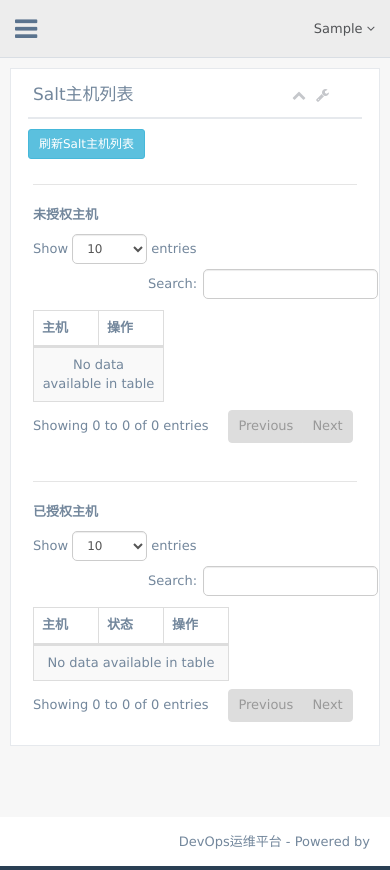
After one commit to wxmgcs/devops, a Django app: page /deploy/program_list/ in a window 390 px wide. The commit adds this page. Run offline with Django 3.2, Linux system fonts and the light colour scheme; the visitor is signed in with stand-in values (Sample User, id 1); data that the repository does not hold is empty; parts of the project's set-up code (start-up, migrations or seed data) failed here and were passed over; some libraries are stand-ins or nearby versions; some web fonts are replaced.

Commit message:
add program manage page

```diff
--- a/deploy/views.py
+++ b/deploy/views.py
@@ -387,6 +387,19 @@ def salt_key_list(request):
         return render(request, 'salt_key_list.html', {'all_minions':minions,'all_minions_pre':minions_pre})
     else:
         raise Http404
+
+
+@login_required
+def salt_program_list(request):
+    if request.user.is_superuser:
+        minions = SaltHost.objects.filter(status=True)
+        minions_pre = SaltHost.objects.filter(status=False)
+        return render(request, 'salt_program_list.html', {'all_minions':minions,'all_minions_pre':minions_pre})
+    else:
+        raise Http404
+
+
+
 
 @login_required
 def salt_key_import(request):
--- a/devops/urls.py
+++ b/devops/urls.py
@@ -34,6 +34,7 @@ urlpatterns = [
     url(r'^user_perm/dir/manage/delete/$', uviews.user_dir_manage, name='dir_delete'),
     url(r'^user_perm/dir/manage/(?P<id>\d+)/edit/$', uviews.user_dir_manage, name='dir_edit'),
     url(r'^deploy/key_list/$', dviews.salt_key_list, name='key_list'),
+    url(r'^deploy/program_list/$', dviews.salt_program_list, name='program_list'),
     url(r'^deploy/key_list_import/$', dviews.salt_key_import, name='key_import'),
     url(r'^deploy/key_manage$', dviews.salt_key_manage, name='key_add'),
     url(r'^deploy/key_manage$', dviews.salt_key_manage, name='key_delete'),
--- a/templates/base.html
+++ b/templates/base.html
@@ -53,12 +53,14 @@
                                         <li><a href="/">程序列表</a></li>
                                     </ul>
                                     </li>
-                                    <!--{% if perms.deploy.view_deploy %}-->
+                                    {% if perms.deploy.view_deploy %}
                                     <li><a><i class="fa fa-cubes"></i> 部署管理 <span class="fa fa-chevron-down"></span></a>
                                     <ul class="nav child_menu">
                                         {% if request.user.is_superuser %}
                                         <li><a href="{% url 'key_list' %}">主机管理</a></li>
                                         <li><a href="{% url 'group_list' %}">分组管理</a>
+                                        <li><a href="{% url 'program_list' %}">程序管理</a></li>
+                                        <li><a href="{% url 'key_list' %}">日志管理</a></li>
                                             <ul class="nav child_menu">
                                                 <li class="sub_menu" style="display: none"><a href="{% url 'group_add' %}">新增主机分组</a>
                                                 </li>
--- /dev/null
+++ b/templates/salt_program_list.html
@@ -0,0 +1,128 @@
+{% extends 'base.html' %}
+{% block css %}
+<link href="/static/css/dataTables.bootstrap.min.css" rel="stylesheet">
+{% endblock %}
+{% block content %}
+<div class="right_col" role="main">
+    <div class="">
+        <div class="clearfix"></div>
+
+        <div class="row">
+            <div class="col-md-12 col-sm-12 col-xs-12">
+                <div class="x_panel">
+                    <div class="x_title">
+                        <h2>Salt主机列表 </h2>
+                        <ul class="nav navbar-right panel_toolbox">
+                            <li><a class="collapse-link"><i class="fa fa-chevron-up"></i></a>
+                            </li>
+                            <li class="dropdown">
+                            <a href="#" class="dropdown-toggle" data-toggle="dropdown" role="button" aria-expanded="false"><i class="fa fa-wrench"></i></a>
+                            <ul class="dropdown-menu" role="menu">
+                                <li><a href="#">Settings 1</a>
+                                </li>
+                                <li><a href="#">Settings 2</a>
+                                </li>
+                            </ul>
+                            </li>
+                            <li><a class="close-link"><i class="fa fa-close"></i></a>
+                            </li>
+                        </ul>
+                        <div class="clearfix"></div>
+                    </div>
+                    <div class="info"><a href="{% url 'key_import' %}" class="btn btn-info btn-sm" role="button" {% if not perms.deploy.edit_salthost %}disabled="disabled"{% endif %} data-toggle="tooltip" data-placement="right" title="系统计划任务，如非必要，请勿执行此操作">刷新Salt主机列表</a></div>
+                    <div class="x_content">
+                        <div class="ln_solid"></div>
+                        <div class="info">
+                            <b>未授权主机</b><p></p></div>
+                        <table id="datatable1" class="table table-striped table-bordered">
+                            <thead>
+                                <tr>
+                                    <th>主机</th>
+                                    <th>操作</th>
+                                </tr>
+                            </thead>
+                            <tbody>
+                                {% for m in all_minions_pre %}
+                                <tr>
+                                    <td>{{ m.hostname }}</td>
+                                    <td>
+                                        <a class="btn btn-info btn-sm" href="{% url 'key_manage' %}?hostname={{ m.hostname }}&add=1" {% if not perms.deploy.edit_salthost %}disabled="disabled"{% endif %}><i class="fa fa-plus-square "></i></a>
+                                    </td>
+                                </tr>
+                                {% endfor %}
+                            </tbody>
+                        </table>
+                    </div>
+
+                    <div class="x_content">
+                        <div class="ln_solid"></div>
+                        <div class="info">
+                            <b>已授权主机</b><p></p></div>
+                        <table id="datatable" class="table table-striped table-bordered">
+                            <thead>
+                                <tr>
+                                    <th>主机</th>
+                                    <th>状态</th>
+                                    {% if perms.deploy.edit_salthost %}
+                                    <th>操作</th>
+                                    {% endif %}
+                                </tr>
+                            </thead>
+                            <tbody>
+                                {% for m in all_minions %}
+                                <tr>
+                                    <td>{{ m.hostname }}</td>
+                                    <td>{% if m.alive %}在线{% else %}离线{% endif %}</td>
+                                    {% if perms.deploy.edit_salthost %}
+                                    <td>
+                                        <a class="btn btn-info btn-sm" href="#" onclick="keyManage(this);" name="flush" value="{{ m.hostname }}" {% if not perms.deploy.edit_salthost %}disabled="disabled"{% endif %}><i class="fa fa-refresh "></i></a>
+                                        <a class="btn btn-danger btn-sm" href="{% url 'key_manage' %}?hostname={{ m.hostname }}&delete=1" {% if not perms.deploy.edit_salthost %}disabled="disabled"{% endif %}><i class="fa fa-trash-o "></i></a>
+                                    </td>
+                                    {% endif %}
+                                </tr>
+                                {% endfor %}
+                            </tbody>
+                        </table>
+                    </div>
+                </div>
+            </div>
+        </div>
+    </div>
+</div>
+{% endblock %}
+{% block js %}
+<script src="/static/js/jquery.dataTables.min.js"></script>
+<script src="/static/js/dataTables.bootstrap.min.js"></script>
+
+<script>
+/* Datatables */
+    $(document).ready(function() {
+            $('#datatable').dataTable();
+            $('#datatable1').dataTable();
+            });
+
+function keyManage(obj) {
+    var hostname = $(obj).attr("value");
+    var url = "{% url 'key_manage' %}?hostname=" + hostname + "&" + obj.name + "=1";
+        $(".loading").show();
+    $.ajax({
+type:"GET",
+url: url,
+data:{},
+dataType:"html",
+success:function(ret) {
+$(".loading").hide();
+if(ret==0){
+    $(obj).parent().prev().html("在线");
+}else if(ret==1){
+    $(obj).parent().prev().html("离线");
+}
+},
+errors:function(e){
+           alert("error");
+       }
+});
+return false;
+}
+</script>
+{% endblock %}
```
Also changed, not shown: deploy/migrations/0002_auto_20170712_0935.py (deleted).
